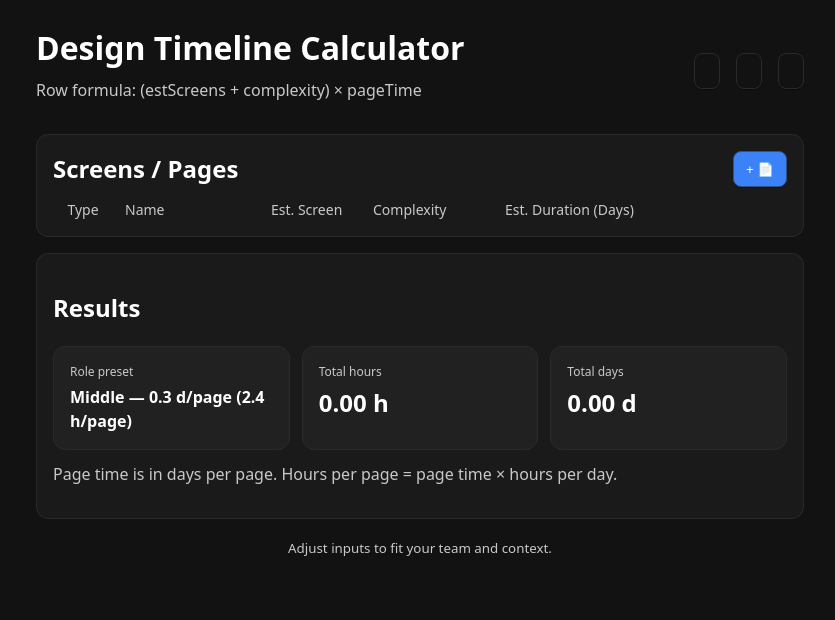
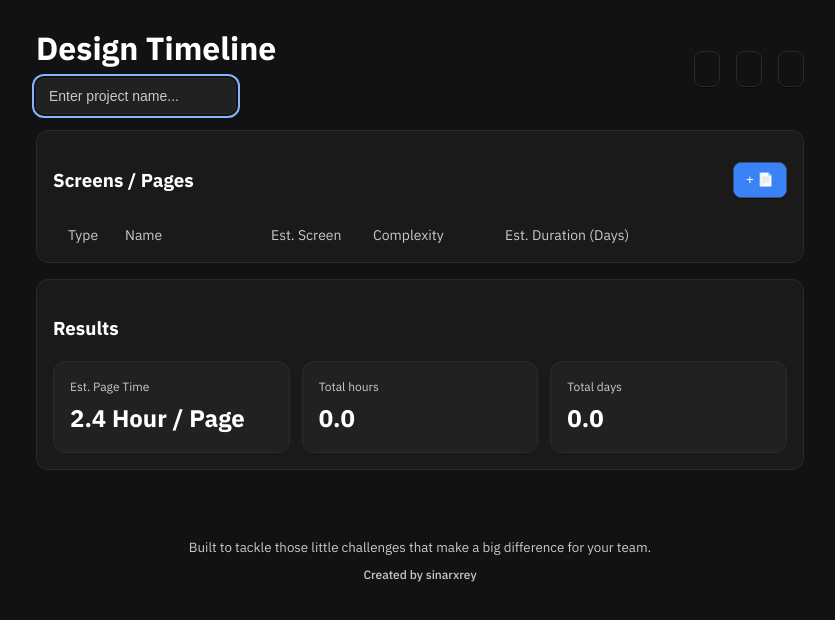
Before and after one commit to sinarxrey/DesignTimeline, a React (Vite) app: page / in a window 1280 px wide. Shown: the top 620 px of the page, without its empty margins (220-1055 px from the left). Built offline with nearby package versions, Linux system fonts and the light colour scheme.

Commit message:
UI/UX Improvements: Add trademark section, fix footer alignment, and resolve CSS/linter errors

```diff
--- a/index.html
+++ b/index.html
@@ -3,6 +3,9 @@
   <head>
     <meta charset="UTF-8" />
     <link rel="icon" type="image/svg+xml" href="/vite.svg" />
+    <link rel="preconnect" href="https://fonts.googleapis.com" />
+    <link rel="preconnect" href="https://fonts.gstatic.com" crossorigin />
+    <link href="https://fonts.googleapis.com/css2?family=IBM+Plex+Sans:wght@300;400;500;600;700&display=swap" rel="stylesheet" />
     <meta name="viewport" content="width=device-width, initial-scale=1.0" />
     <title>designtimeline</title>
   </head>
--- a/src/App.css
+++ b/src/App.css
@@ -19,7 +19,7 @@
 html, body, #root { height: 100%; }
 body {
   margin: 0;
-  font-family: ui-sans-serif, system-ui, -apple-system, Segoe UI, Roboto, Helvetica, Arial;
+  font-family: 'IBM Plex Sans', ui-sans-serif, system-ui, -apple-system, Segoe UI, Roboto, Helvetica, Arial;
   background: var(--bg);
   color: var(--text);
 }
@@ -35,9 +35,29 @@ body {
 .page-header h1 { margin: 0 0 6px; }
 .page-header p { margin: 0 0 16px; color: var(--muted); }
 
-.header-actions { display: flex; gap: 16px; flex: 1; justify-content: flex-end; }
+.header-actions { display: flex; gap: 16px; flex: 1; justify-content: flex-end; align-items: center; }
 
-section { background: var(--panel); border: 1px solid var(--border); border-radius: 12px; padding: 16px; margin-top: 16px; }
+.project-name-input {
+  width: 200px;
+  height: 36px;
+  padding: 0 12px;
+  border-radius: 8px;
+  border: 1px solid var(--border);
+  background: var(--card);
+  color: var(--text);
+  font-size: 14px;
+}
+
+.project-name-input::placeholder {
+  color: var(--muted);
+}
+
+.project-name-input:focus {
+  outline: 2px solid color-mix(in srgb, var(--accent) 60%, white 40%);
+  outline-offset: 2px;
+}
+
+section { background: var(--panel); border: 1px solid var(--border); border-radius: 12px; padding: 16px 16px; margin-top: 16px; }
 
 .settings .grid,
 .settings .grid label {
@@ -47,6 +67,17 @@ section { background: var(--panel); border: 1px solid var(--border); border-radi
 }
 .settings .grid label {
   grid-template-columns: 1fr;
+}
+
+.trademark {
+  margin-top: 8px;
+  font-size: 12px;
+  color: var(--text-muted);
+  font-weight: 500;
+}
+
+footer {
+  text-align: left;
 }
 
 /* 3 equal columns for complexity controls */
@@ -274,7 +305,7 @@ button:focus-visible { outline: 2px solid color-mix(in srgb, var(--accent) 60%,
 
 .note { color: var(--muted); margin-top: 12px; }
 
-footer { margin-top: 16px; color: var(--muted); text-align: center; }
+footer { margin-top: 64px; color: var(--muted); text-align: center; }
 
 /* Modal */
 .modal-backdrop {
--- a/src/App.jsx
+++ b/src/App.jsx
@@ -1,4 +1,4 @@
-import { useState, useMemo, useEffect } from 'react';
+import { useState, useMemo, useEffect, useRef } from 'react';
 import './App.css';
 import 'iconify-icon';
 
@@ -10,6 +10,7 @@ const ROLE_PRESETS = {
 
 function App() {
   const [items, setItems] = useState([]);
+  const [projectName, setProjectName] = useState('');
 
   const [complexityMultipliers, setComplexityMultipliers] = useState({
     normal: 0.5,
@@ -256,10 +257,9 @@ function App() {
 
     const roleLabel = role[0].toUpperCase() + role.slice(1);
 
-    const html = `<!doctype html><html><head><meta charset="utf-8">
-      <title>Design Timeline Summary</title>
+    const html = `<!doctype html><html><head><meta charset="utf-8"><title>${projectName ? `${escapeHtml(projectName)} - Design Timeline` : 'Design Timeline'}</title>
       <style>
-        body { font-family: system-ui, -apple-system, Segoe UI, Roboto, Helvetica, Arial; color: #111; background: #fff; padding: 24px; }
+        body { font-family: 'IBM Plex Sans', system-ui, -apple-system, Segoe UI, Roboto, Helvetica, Arial; color: #111; background: #fff; padding: 24px; }
         h1 { margin: 0 0 12px; font-size: 20px; }
         table { width: 100%; border-collapse: collapse; margin-top: 12px; }
         th, td { border: 1px solid #ddd; padding: 8px; font-size: 12px; }
@@ -272,11 +272,7 @@ function App() {
         @media print { body { padding: 0; } }
       </style>
       </head><body>
-        <h1>Design Timeline Summary</h1>
-        <div class="card">
-          <div class="label">Role preset</div>
-          <div class="value">${roleLabel} — ${pageTimeDays} d/page (${hoursPerPage.toFixed(1)} h/page)</div>
-        </div>
+        <div class="print-title">Design Timeline${projectName ? `<br>${escapeHtml(projectName)}` : ''}</div>
         <table>
           <thead>
             <tr><th>Type</th><th>Name</th><th>Est. Screen</th><th>Complexity</th><th>Est. Duration (Days)</th></tr>
@@ -284,6 +280,14 @@ function App() {
           <tbody>${rowsHtml}</tbody>
         </table>
         <div class="summary">
+          <div class="card">
+            <div class="label">Est. Page Time</div>
+            <div class="value">${hoursPerPage.toFixed(1)} Hour / Page</div>
+          </div>
+          <div class="card">
+            <div class="label">Your Role</div>
+            <div class="value">${escapeHtml(roleLabel)}</div>
+          </div>
           <div class="card">
             <div class="label">Total hours</div>
             <div class="value">${totals.totalHours.toFixed(2)} h</div>
@@ -311,6 +315,7 @@ function App() {
 
   function confirmReset() {
     setItems([]);
+    setProjectName('');
     setCollapsedMainIds({});
     setPendingFocusId(null);
     setResetConfirmOpen(false);
@@ -318,15 +323,40 @@ function App() {
 
   let currentMainCollapsed = false;
 
+  // Reference for the Add Main Page button
+  const addMainPageButtonRef = useRef(null);
+
+  // Handle tab key in project name input
+  const handleProjectInputKeyDown = (e) => {
+    if (e.key === 'Tab' && !e.shiftKey) {
+      e.preventDefault(); // Prevent default tab behavior
+      addMainPageButtonRef.current?.focus();
+    }
+  };
+
   return (
     <div className="container">
       <header className="page-header">
         <div className="title">
-          <h1>Design Timeline Calculator</h1>
-          <p>Row formula: (estScreens + complexity) × pageTime</p>
+          <h1>Design Timeline</h1>
+          <input
+            type="text"
+            placeholder="Enter project name..."
+            value={projectName}
+            onChange={(e) => setProjectName(e.target.value)}
+            className="project-name-input"
+            aria-label="Project name"
+            autoFocus
+            onKeyDown={handleProjectInputKeyDown}
+          />
         </div>
         <div className="header-actions">
-          <button className="icon-button" onClick={() => setSettingsOpen(true)} aria-label="Settings" title="Settings">
+          <button
+            className="icon-button"
+            onClick={() => setSettingsOpen(true)}
+            aria-label="Settings"
+            title="Settings"
+          >
             <iconify-icon icon="ri:settings-3-line" width="18" height="18"></iconify-icon>
           </button>
           <button className="icon-button" onClick={handlePrint} aria-label="Print summary" title="Print summary">
@@ -340,9 +370,14 @@ function App() {
 
       <section className="items">
         <div className="section-titlebar">
-          <h2>Screens / Pages</h2>
+          <h3>Screens / Pages</h3>
           <div className="section-actions">
-            <button onClick={() => addItem('Main')} aria-label="Add Main Page" title="Add Main Page">+ 📄</button>
+            <button
+              onClick={() => addItem('Main')}
+              aria-label="Add Main Page"
+              title="Add Main Page"
+              ref={addMainPageButtonRef}
+            >+ 📄</button>
           </div>
         </div>
 
@@ -397,7 +432,7 @@ function App() {
                   </select>
                 </div>
                 <div>
-                  <div className="calc-value">{(row?.days ?? 0).toFixed(2)}</div>
+                  <div className="calc-value">{(row?.days ?? 0).toFixed(1)}</div>
                 </div>
                 <div>
                   <div className="row-actions">
@@ -429,30 +464,28 @@ function App() {
       </section>
 
       <section className="summary">
-        <h2>Results</h2>
+        <h3>Results</h3>
         <div className="cards">
           <div className="card">
-            <div className="label">Role preset</div>
-            <div className="value" style={{ fontSize: 16 }}>
-              {role[0].toUpperCase() + role.slice(1)} — {pageTimeDays} d/page ({hoursPerPage.toFixed(1)} h/page)
+            <div className="label">Est. Page Time</div>
+            <div className="value">
+              {hoursPerPage.toFixed(1)} Hour / Page
             </div>
           </div>
           <div className="card">
             <div className="label">Total hours</div>
-            <div className="value">{totals.totalHours.toFixed(2)} h</div>
+            <div className="value">{totals.totalHours.toFixed(1)}</div>
           </div>
           <div className="card">
             <div className="label">Total days</div>
-            <div className="value">{totals.totalDays.toFixed(2)} d</div>
+            <div className="value">{totals.totalDays.toFixed(1)}</div>
           </div>
         </div>
-        <p className="note">
-          Page time is in days per page. Hours per page = page time × hours per day.
-        </p>
       </section>
 
       <footer>
-        <small>Adjust inputs to fit your team and context.</small>
+        <small>Built to tackle those little challenges that make a big difference for your team.</small>
+        <div className="trademark">Created by sinarxrey</div>
       </footer>
 
       {settingsOpen && (
--- a/src/index.css
+++ b/src/index.css
@@ -1,6 +1,6 @@
 /* Simplified base styles to avoid white background and centering */
 :root {
-  font-family: system-ui, Avenir, Helvetica, Arial, sans-serif;
+  font-family: 'IBM Plex Sans', system-ui, Avenir, Helvetica, Arial, sans-serif;
   line-height: 1.5;
   font-weight: 400;
   font-synthesis: none;
```
